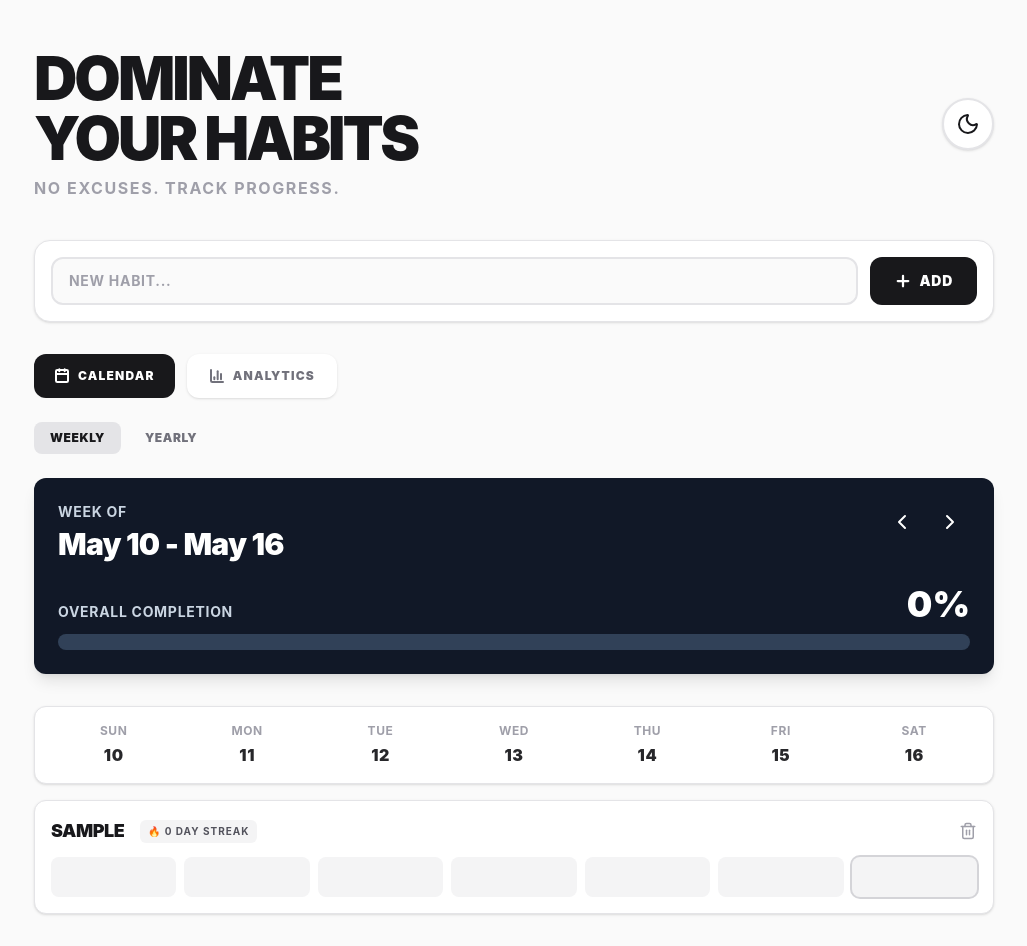
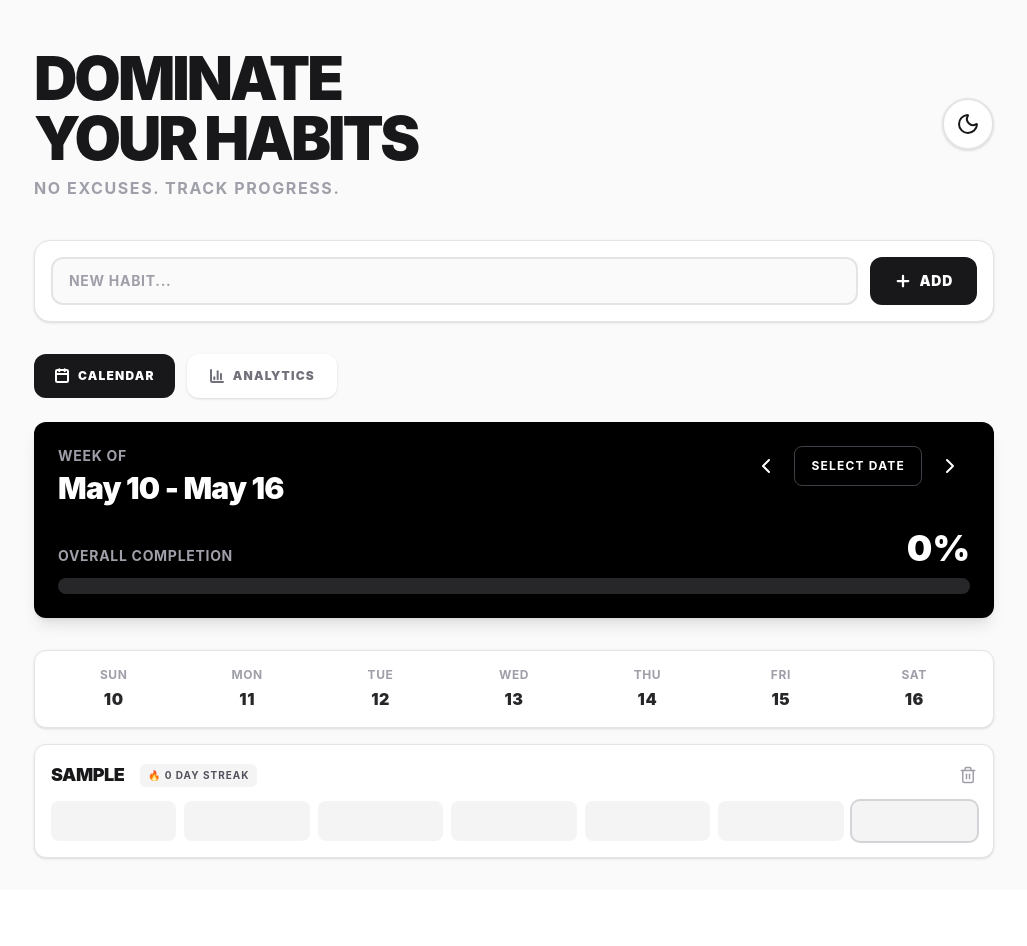
Before and after one commit to Gautham479/habbittracker, a React (Vite) app: page / in a window 1280 px wide. Both pictures are taken after typing "Sample" into the empty fields and a click on the button "ADD". Shown: the whole page, without its empty margins (126-1153 px from the left). After the commit the page ends 890 px from the top, so only its background shows below. Built offline with nearby package versions, Linux system fonts and the light colour scheme.

Commit message:
feat: migrate habit tracker to modular components and implement local storage persistence

```diff
--- a/src/App.tsx
+++ b/src/App.tsx
@@ -1,4 +1,4 @@
-import HabitTracker from '../habit_tracker_app';
+import HabitTracker from './components/HabitTracker';
 
 function App() {
   return (
--- a/habit_tracker_app.tsx
+++ b/src/components/HabitTracker.tsx
@@ -7,7 +7,7 @@ export default function HabitTracker() {
   const [newHabit, setNewHabit] = useState('');
   const [completions, setCompletions] = useState({});
   const [view, setView] = useState('calendar');
-  const [calendarView, setCalendarView] = useState('week');
+  const [showYearly, setShowYearly] = useState(false);
   const [currentDate, setCurrentDate] = useState(new Date());
   const [darkMode, setDarkMode] = useState(false);
 
@@ -131,6 +131,48 @@ export default function HabitTracker() {
     return data;
   };
 
+  const getMonthlyStats = () => {
+    const data = [];
+    const year = currentDate.getFullYear();
+    const month = currentDate.getMonth();
+    const daysInMonth = new Date(year, month + 1, 0).getDate();
+
+    for (let i = 1; i <= daysInMonth; i++) {
+      const date = new Date(year, month, i);
+      const dateStr = getDateString(date);
+      let count = 0;
+      habits.forEach(h => {
+        if (completions[`${h.id}-${dateStr}`]) count++;
+      });
+      data.push({ date: i.toString(), completed: count });
+    }
+    return data;
+  };
+
+  const getYearlyStatsData = () => {
+    const data = [];
+    const year = currentDate.getFullYear();
+
+    for (let m = 0; m < 12; m++) {
+      const daysInMonth = new Date(year, m + 1, 0).getDate();
+      let monthCount = 0;
+      let possibleCount = habits.length * daysInMonth;
+
+      for (let i = 1; i <= daysInMonth; i++) {
+        const date = new Date(year, m, i);
+        const dateStr = getDateString(date);
+        habits.forEach(h => {
+          if (completions[`${h.id}-${dateStr}`]) monthCount++;
+        });
+      }
+
+      const percentage = possibleCount === 0 ? 0 : Math.round((monthCount / possibleCount) * 100);
+      const monthName = new Date(year, m, 1).toLocaleDateString('en-US', { month: 'short' });
+      data.push({ month: monthName, completion: percentage });
+    }
+    return data;
+  };
+
   const getChartData = (habitId) => {
     const data = [];
     const today = new Date();
@@ -148,20 +190,19 @@ export default function HabitTracker() {
 
   const nextPeriod = () => {
     const next = new Date(currentDate);
-    if (calendarView === 'week') next.setDate(next.getDate() + 7);
+    if (!showYearly) next.setDate(next.getDate() + 7);
     else next.setFullYear(next.getFullYear() + 1);
     setCurrentDate(next);
   };
 
   const prevPeriod = () => {
     const prev = new Date(currentDate);
-    if (calendarView === 'week') prev.setDate(prev.getDate() - 7);
+    if (!showYearly) prev.setDate(prev.getDate() - 7);
     else prev.setFullYear(prev.getFullYear() - 1);
     setCurrentDate(prev);
   };
 
   const renderCalendarHeader = () => {
-    if (calendarView === 'week') {
     const startDate = new Date(currentDate);
     startDate.setDate(currentDate.getDate() - currentDate.getDay());
     const endDate = new Date(startDate);
@@ -182,42 +223,107 @@ export default function HabitTracker() {
     const progress = totalPossible === 0 ? 0 : Math.round((completedThisWeek / totalPossible) * 100);
 
     return (
-        <div className={`rounded-xl p-6 mb-8 shadow-lg transition-colors ${darkMode ? 'bg-zinc-900 border border-zinc-800' : 'bg-[#111827] text-white'}`}>
-          <div className="flex justify-between items-start mb-6">
+      <div className={`rounded-xl p-6 mb-8 shadow-lg transition-colors ${darkMode ? 'bg-black border border-zinc-800' : 'bg-black'} text-white`}>
+        <div className="flex flex-col sm:flex-row sm:items-start justify-between mb-6 gap-4">
           <div>
-              <p className={`text-sm font-bold mb-1 uppercase tracking-wider ${darkMode ? 'text-zinc-400' : 'text-slate-300'}`}>Week of</p>
+            <p className="text-sm font-bold mb-1 uppercase tracking-wider text-zinc-400">{showYearly ? 'Year Overview' : 'Week of'}</p>
             <h2 className="text-3xl font-black tracking-tight">
-                {startDate.toLocaleDateString('en-US', { month: 'short', day: 'numeric' })} - {endDate.toLocaleDateString('en-US', { month: 'short', day: 'numeric' })}
+              {showYearly
+                ? currentDate.getFullYear()
+                : `${startDate.toLocaleDateString('en-US', { month: 'short', day: 'numeric' })} - ${endDate.toLocaleDateString('en-US', { month: 'short', day: 'numeric' })}`
+              }
             </h2>
           </div>
           <div className="flex gap-2">
             <button onClick={prevPeriod} className="p-2 hover:bg-zinc-800 rounded-lg transition-colors"><ChevronLeft size={24} /></button>
+            <button onClick={() => setShowYearly(!showYearly)} className="px-4 py-2 hover:bg-zinc-800 rounded-lg transition-colors text-xs font-bold uppercase tracking-widest flex items-center border border-zinc-700">
+              {showYearly ? 'Show Week' : 'Select Date'}
+            </button>
             <button onClick={nextPeriod} className="p-2 hover:bg-zinc-800 rounded-lg transition-colors"><ChevronRight size={24} /></button>
           </div>
         </div>
+        {!showYearly && (
           <div>
             <div className="flex justify-between items-end mb-3">
-              <span className={`text-sm font-bold uppercase tracking-wider ${darkMode ? 'text-zinc-400' : 'text-slate-300'}`}>Overall Completion</span>
+              <span className="text-sm font-bold uppercase tracking-wider text-zinc-400">Overall Completion</span>
               <span className="font-black text-4xl leading-none">{progress}%</span>
             </div>
-            <div className={`w-full ${darkMode ? 'bg-zinc-800' : 'bg-slate-700'} rounded-full h-4 overflow-hidden`}>
-              <div className={`h-full rounded-full transition-all duration-700 ease-out ${darkMode ? 'bg-zinc-300' : 'bg-slate-300'}`} style={{ width: `${progress}%` }}></div>
+            <div className={`w-full bg-zinc-800 rounded-full h-4 overflow-hidden`}>
+              <div className={`h-full rounded-full transition-all duration-700 ease-out bg-white`} style={{ width: `${progress}%` }}></div>
             </div>
+          </div>
+        )}
+      </div>
+    );
+  };
+
+  const renderYearGrid = () => {
+    const year = currentDate.getFullYear();
+    const months = [];
+    for (let i = 0; i < 12; i++) {
+      months.push(new Date(year, i, 1));
+    }
+
+    return (
+      <div className="grid grid-cols-1 md:grid-cols-2 lg:grid-cols-3 gap-4 mb-8">
+        {months.map((month, idx) => {
+          const daysInMonth = new Date(year, month.getMonth() + 1, 0).getDate();
+          const firstDay = new Date(year, month.getMonth(), 1).getDay();
+          const days = [];
+
+          for (let i = 0; i < firstDay; i++) days.push(null);
+          for (let i = 1; i <= daysInMonth; i++) {
+            days.push(new Date(year, month.getMonth(), i));
+          }
+
+          return (
+            <div key={idx} className={`${darkMode ? 'bg-zinc-900 border-zinc-800' : 'bg-white border-zinc-200'} border rounded-xl p-4 shadow-sm`}>
+              <h3 className={`text-sm font-black uppercase tracking-wider mb-3 ${darkMode ? 'text-zinc-100' : 'text-zinc-900'}`}>
+                {month.toLocaleDateString('en-US', { month: 'long' })}
+              </h3>
+              <div className="grid grid-cols-7 gap-1">
+                {['S', 'M', 'T', 'W', 'T', 'F', 'S'].map(d => (
+                  <div key={d} className={`text-xs text-center font-bold uppercase ${darkMode ? 'text-zinc-600' : 'text-zinc-400'}`}>{d}</div>
+                ))}
+                {days.map((date, i) => {
+                  if (!date) return <div key={i} />;
+                  const dateStr = getDateString(date);
+                  let completedCount = 0;
+                  habits.forEach(h => {
+                    if (completions[`${h.id}-${dateStr}`]) completedCount++;
+                  });
+                  const intensity = habits.length > 0 ? completedCount / habits.length : 0;
+
+                  const isToday = getDateString(new Date()) === dateStr;
+                  const isSelected = getDateString(currentDate) === dateStr;
+
+                  return (
+                    <div
+                      key={i}
+                      onClick={() => {
+                        setCurrentDate(date);
+                        setShowYearly(false);
+                      }}
+                      className={`cursor-pointer h-6 rounded text-[10px] font-bold flex items-center justify-center transition-colors hover:scale-110 ${
+                        intensity === 0
+                          ? darkMode ? 'bg-zinc-800 text-zinc-600' : 'bg-zinc-100 text-zinc-400'
+                          : intensity < 0.5
+                          ? darkMode ? 'bg-zinc-700 text-zinc-300' : 'bg-zinc-300 text-zinc-700'
+                          : intensity < 1
+                          ? darkMode ? 'bg-zinc-500 text-white' : 'bg-zinc-500 text-white'
+                          : darkMode ? 'bg-zinc-100 text-zinc-900' : 'bg-zinc-900 text-white'
+                      } ${isSelected ? (darkMode ? 'ring-2 ring-white' : 'ring-2 ring-black') : isToday ? (darkMode ? 'ring-1 ring-zinc-500' : 'ring-1 ring-zinc-400') : ''}`}
+                    >
+                      {date.getDate()}
+                    </div>
+                  );
+                })}
               </div>
             </div>
           );
-    } else {
-      const year = currentDate.getFullYear();
-      return (
-        <div className={`rounded-xl p-6 mb-8 shadow-lg transition-colors flex justify-between items-center ${darkMode ? 'bg-zinc-900 border border-zinc-800' : 'bg-[#111827] text-white'}`}>
-          <h2 className="text-3xl font-black tracking-tight">{year} Overview</h2>
-          <div className="flex gap-2">
-            <button onClick={prevPeriod} className="p-2 hover:bg-zinc-800 rounded-lg transition-colors"><ChevronLeft size={24} /></button>
-            <button onClick={nextPeriod} className="p-2 hover:bg-zinc-800 rounded-lg transition-colors"><ChevronRight size={24} /></button>
-          </div>
+        })}
       </div>
     );
-    }
   };
 
   const renderWeekView = () => {
@@ -235,6 +341,8 @@ export default function HabitTracker() {
       <div className="space-y-4">
         {renderCalendarHeader()}
 
+        {showYearly ? renderYearGrid() : (
+          <>
             <div className={`${darkMode ? 'bg-zinc-900 border-zinc-800' : 'bg-white border-zinc-200'} border rounded-xl p-4 shadow-sm`}>
               <div className="grid grid-cols-7 gap-2 text-center text-xs font-bold uppercase tracking-wider">
                 {days.map((day, idx) => (
@@ -280,80 +388,16 @@ export default function HabitTracker() {
                 </div>
               </div>
             ))}
-      </div>
-    );
-  };
-
-  const renderYearView = () => {
-    const year = currentDate.getFullYear();
-    const months = [];
-    for (let i = 0; i < 12; i++) {
-      months.push(new Date(year, i, 1));
-    }
-
-    return (
-      <div>
-        {renderCalendarHeader()}
-
-        <div className="grid grid-cols-1 md:grid-cols-2 lg:grid-cols-3 gap-4">
-          {months.map((month, idx) => {
-            const daysInMonth = new Date(year, month.getMonth() + 1, 0).getDate();
-            const firstDay = new Date(year, month.getMonth(), 1).getDay();
-            const days = [];
-
-            for (let i = 0; i < firstDay; i++) days.push(null);
-            for (let i = 1; i <= daysInMonth; i++) {
-              days.push(new Date(year, month.getMonth(), i));
-            }
-
-            return (
-              <div key={idx} className={`${darkMode ? 'bg-zinc-900 border-zinc-800' : 'bg-white border-zinc-200'} border rounded-xl p-4 shadow-sm`}>
-                <h3 className={`text-sm font-black uppercase tracking-wider mb-3 ${darkMode ? 'text-zinc-100' : 'text-zinc-900'}`}>
-                  {month.toLocaleDateString('en-US', { month: 'long' })}
-                </h3>
-                <div className="grid grid-cols-7 gap-1">
-                  {['S', 'M', 'T', 'W', 'T', 'F', 'S'].map(d => (
-                    <div key={d} className={`text-xs text-center font-bold uppercase ${darkMode ? 'text-zinc-600' : 'text-zinc-400'}`}>{d}</div>
-                  ))}
-                  {days.map((date, i) => {
-                    if (!date) return <div key={i} />;
-                    const dateStr = getDateString(date);
-                    let completedCount = 0;
-                    habits.forEach(h => {
-                      if (completions[`${h.id}-${dateStr}`]) completedCount++;
-                    });
-                    const intensity = habits.length > 0 ? completedCount / habits.length : 0;
-
-                    const isToday = getDateString(new Date()) === dateStr;
-
-                    return (
-                      <div
-                        key={i}
-                        className={`h-6 rounded text-[10px] font-bold flex items-center justify-center transition-colors ${
-                          intensity === 0
-                            ? darkMode ? 'bg-zinc-800 text-zinc-600' : 'bg-zinc-100 text-zinc-400'
-                            : intensity < 0.5
-                            ? darkMode ? 'bg-zinc-700 text-zinc-300' : 'bg-zinc-300 text-zinc-700'
-                            : intensity < 1
-                            ? darkMode ? 'bg-zinc-500 text-white' : 'bg-zinc-500 text-white'
-                            : darkMode ? 'bg-zinc-100 text-zinc-900' : 'bg-zinc-900 text-white'
-                        } ${isToday ? (darkMode ? 'ring-1 ring-zinc-400' : 'ring-1 ring-zinc-500') : ''}`}
-                      >
-                        {date.getDate()}
-                      </div>
-                    );
-                  })}
-                </div>
-              </div>
-            );
-          })}
-        </div>
+          </>
+        )}
       </div>
     );
   };
 
   const stats = habits.map(h => ({ ...h, ...getHabitStats(h.id) }));
   const weeklyData = getWeeklyStats();
+  const monthlyData = getMonthlyStats();
+  const yearlyData = getYearlyStatsData();
 
   const chartColor = darkMode ? '#f4f4f5' : '#18181b';
 
@@ -420,33 +464,7 @@ export default function HabitTracker() {
               </button>
             </div>
 
-            {view === 'calendar' && (
-              <>
-                <div className="flex gap-2 mb-6">
-                  <button
-                    onClick={() => setCalendarView('week')}
-                    className={`px-4 py-2 rounded-lg text-xs font-black uppercase tracking-wider transition-all ${
-                      calendarView === 'week'
-                        ? (darkMode ? 'bg-zinc-700 text-white' : 'bg-zinc-200 text-zinc-900')
-                        : (darkMode ? 'text-zinc-500 hover:text-zinc-300' : 'text-zinc-500 hover:text-zinc-800')
-                    }`}
-                  >
-                    Weekly
-                  </button>
-                  <button
-                    onClick={() => setCalendarView('year')}
-                    className={`px-4 py-2 rounded-lg text-xs font-black uppercase tracking-wider transition-all ${
-                      calendarView === 'year'
-                        ? (darkMode ? 'bg-zinc-700 text-white' : 'bg-zinc-200 text-zinc-900')
-                        : (darkMode ? 'text-zinc-500 hover:text-zinc-300' : 'text-zinc-500 hover:text-zinc-800')
-                    }`}
-                  >
-                    Yearly
-                  </button>
-                </div>
-                {calendarView === 'week' ? renderWeekView() : renderYearView()}
-              </>
-            )}
+            {view === 'calendar' && renderWeekView()}
 
             {view === 'analytics' && (
               <div className="space-y-6">
@@ -482,6 +500,38 @@ export default function HabitTracker() {
                   </ResponsiveContainer>
                 </div>
 
+                <div className={`${darkMode ? 'bg-zinc-900 border-zinc-800' : 'bg-white border-zinc-200'} border rounded-xl shadow-sm p-6`}>
+                  <h3 className={`text-lg font-black uppercase tracking-tight mb-6 ${darkMode ? 'text-white' : 'text-zinc-900'}`}>Monthly Progress (Completions per Day)</h3>
+                  <ResponsiveContainer width="100%" height={250}>
+                    <BarChart data={monthlyData}>
+                      <CartesianGrid strokeDasharray="3 3" stroke={darkMode ? '#27272a' : '#e4e4e7'} vertical={false} />
+                      <XAxis dataKey="date" stroke={darkMode ? '#71717a' : '#a1a1aa'} style={{ fontSize: '12px', fontWeight: 'bold' }} tickLine={false} axisLine={false} />
+                      <YAxis stroke={darkMode ? '#71717a' : '#a1a1aa'} style={{ fontSize: '12px', fontWeight: 'bold' }} tickLine={false} axisLine={false} allowDecimals={false} />
+                      <Tooltip
+                        cursor={{fill: darkMode ? '#27272a' : '#f4f4f5'}}
+                        contentStyle={{ backgroundColor: darkMode ? '#18181b' : '#fff', borderColor: darkMode ? '#3f3f46' : '#e4e4e7', borderRadius: '8px', fontWeight: 'bold' }}
+                      />
+                      <Bar dataKey="completed" fill={chartColor} radius={[4, 4, 0, 0]} maxBarSize={50} />
+                    </BarChart>
+                  </ResponsiveContainer>
+                </div>
+
+                <div className={`${darkMode ? 'bg-zinc-900 border-zinc-800' : 'bg-white border-zinc-200'} border rounded-xl shadow-sm p-6`}>
+                  <h3 className={`text-lg font-black uppercase tracking-tight mb-6 ${darkMode ? 'text-white' : 'text-zinc-900'}`}>Yearly Overview (% Completion per Month)</h3>
+                  <ResponsiveContainer width="100%" height={250}>
+                    <BarChart data={yearlyData}>
+                      <CartesianGrid strokeDasharray="3 3" stroke={darkMode ? '#27272a' : '#e4e4e7'} vertical={false} />
+                      <XAxis dataKey="month" stroke={darkMode ? '#71717a' : '#a1a1aa'} style={{ fontSize: '12px', fontWeight: 'bold' }} tickLine={false} axisLine={false} />
+                      <YAxis stroke={darkMode ? '#71717a' : '#a1a1aa'} style={{ fontSize: '12px', fontWeight: 'bold' }} tickLine={false} axisLine={false} allowDecimals={false} />
+                      <Tooltip
+                        cursor={{fill: darkMode ? '#27272a' : '#f4f4f5'}}
+                        contentStyle={{ backgroundColor: darkMode ? '#18181b' : '#fff', borderColor: darkMode ? '#3f3f46' : '#e4e4e7', borderRadius: '8px', fontWeight: 'bold' }}
+                      />
+                      <Bar dataKey="completion" fill={chartColor} radius={[4, 4, 0, 0]} maxBarSize={50} />
+                    </BarChart>
+                  </ResponsiveContainer>
+                </div>
+
                 {habits.map(habit => (
                   <div key={habit.id} className={`${darkMode ? 'bg-zinc-900 border-zinc-800' : 'bg-white border-zinc-200'} border rounded-xl shadow-sm p-6`}>
                     <div className="flex justify-between items-center mb-6">
```
Lines whose indentation alone changed are shown as unchanged.
